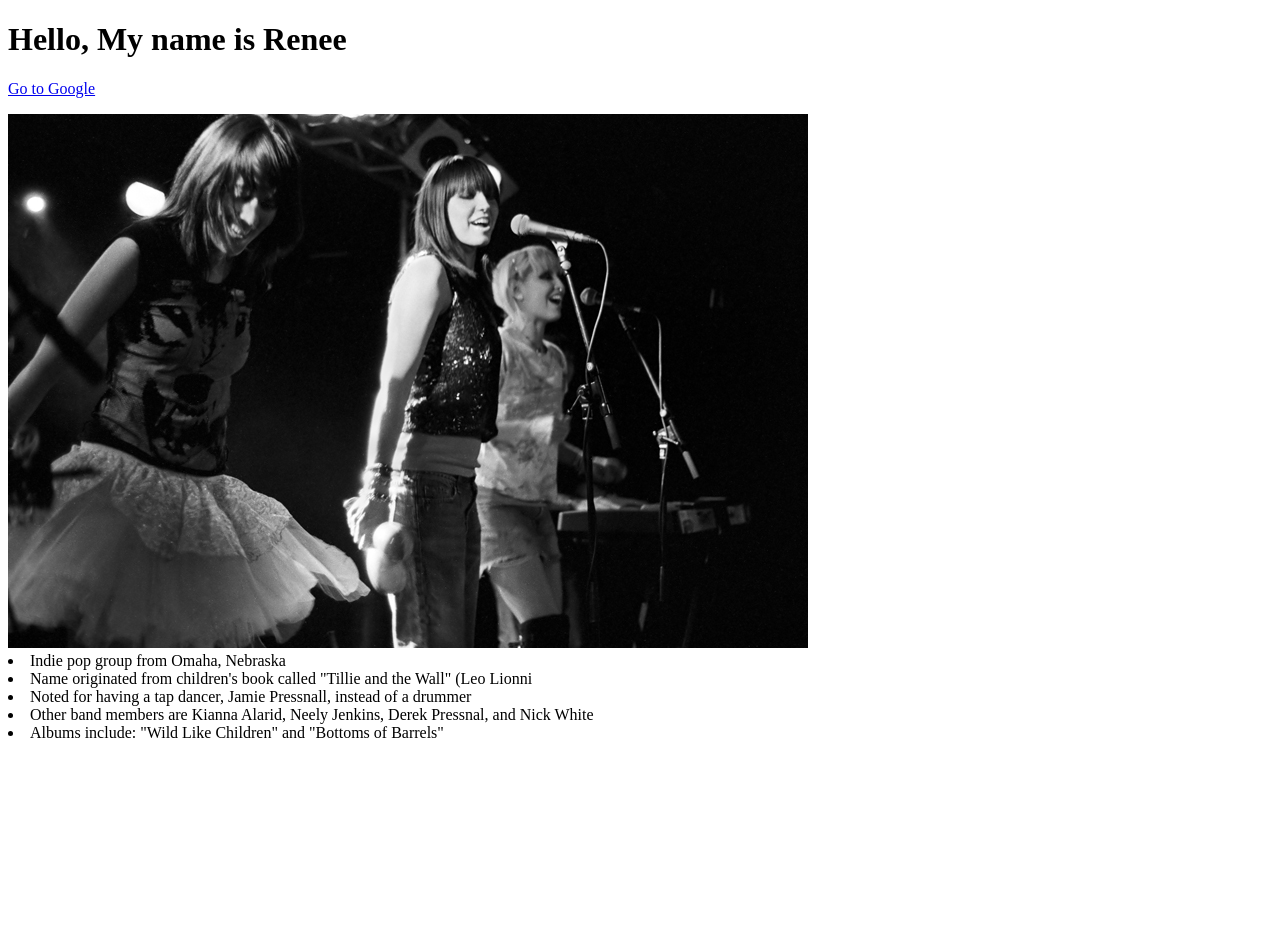
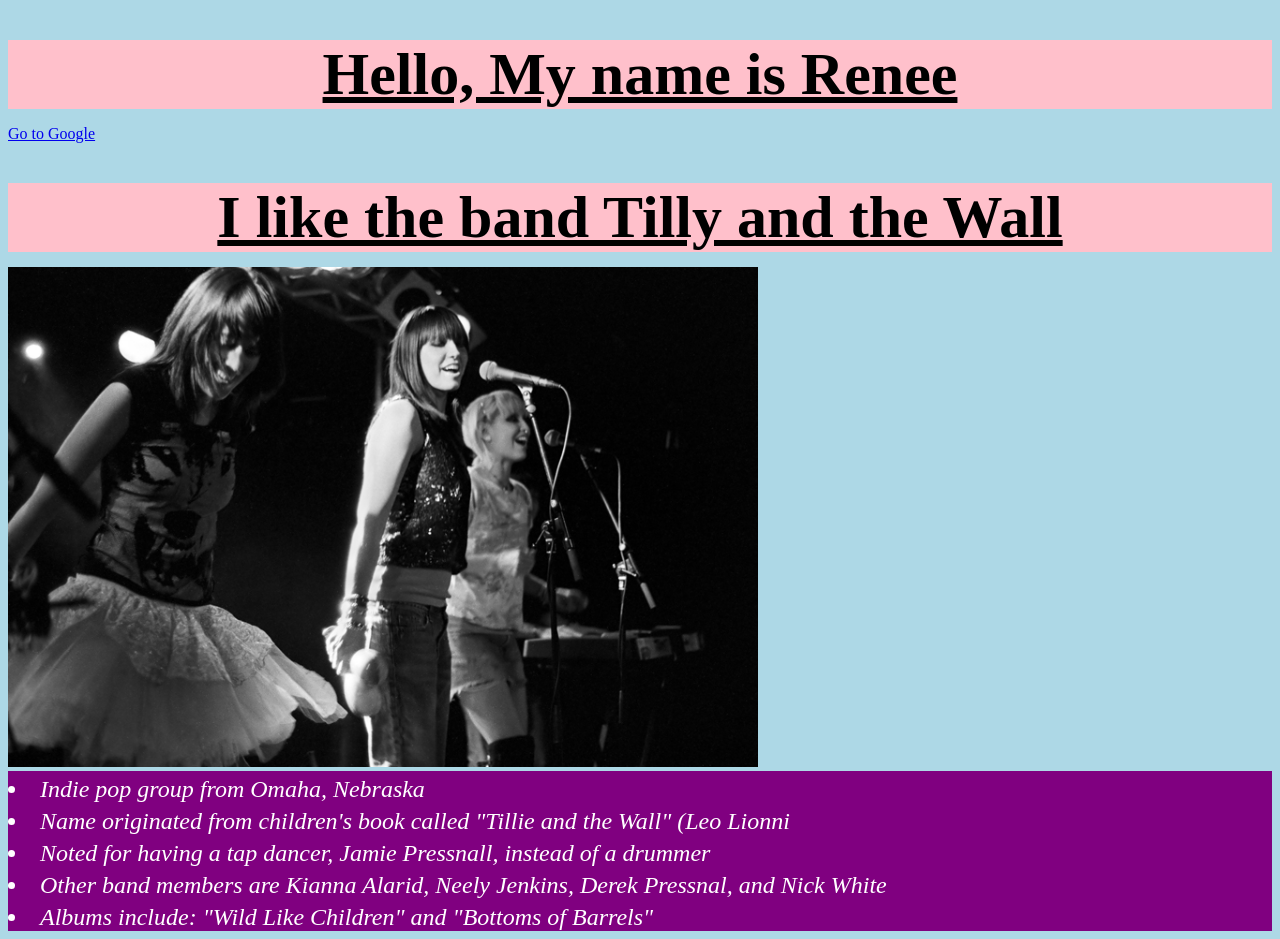
Before and after one commit to Reneemgondek/Portfolio, a plain HTML site: page index.html in a window 1280 px wide. Before the commit the page ends 800 px from the top, so only its background shows below. Drawn offline with Linux system fonts and the light colour scheme.

Commit message:
Favorite Musician
Favorite Musician

```diff
--- a/index.html
+++ b/index.html
@@ -4,11 +4,14 @@
     <meta charset="UTF-8">
     <meta name="viewport" content="width=device-width, initial-scale=1.0">
     <title>Document</title>
+    <link href="style.css" type="text/css" rel="stylesheet">
 </head>
 <body>
 
 <h1>Hello, My name is Renee</h1>
 <p><a href="https://google.com">Go to Google</a></p>
+<h1>I like the band Tilly and the Wall</h1>
+
 <img src="TillyandtheWall.jpg"
 <ul>
     <li>Indie pop group from Omaha, Nebraska</li>
--- /dev/null
+++ b/style.css
@@ -0,0 +1,21 @@
+
+h1 {
+    font-size: 60px;
+    text-align: center;
+    margin-bottom: 15px;
+    text-decoration: underline;
+    background-color: pink;
+    color: black;}
+li {
+    background-color:purple;
+    color:white;
+    font-size:24px;
+    font-style:italic;
+    padding-top:5px;}
+html {
+    background-color:lightblue
+}
+img {
+    width:750px;
+    height:500px;
+}
```
